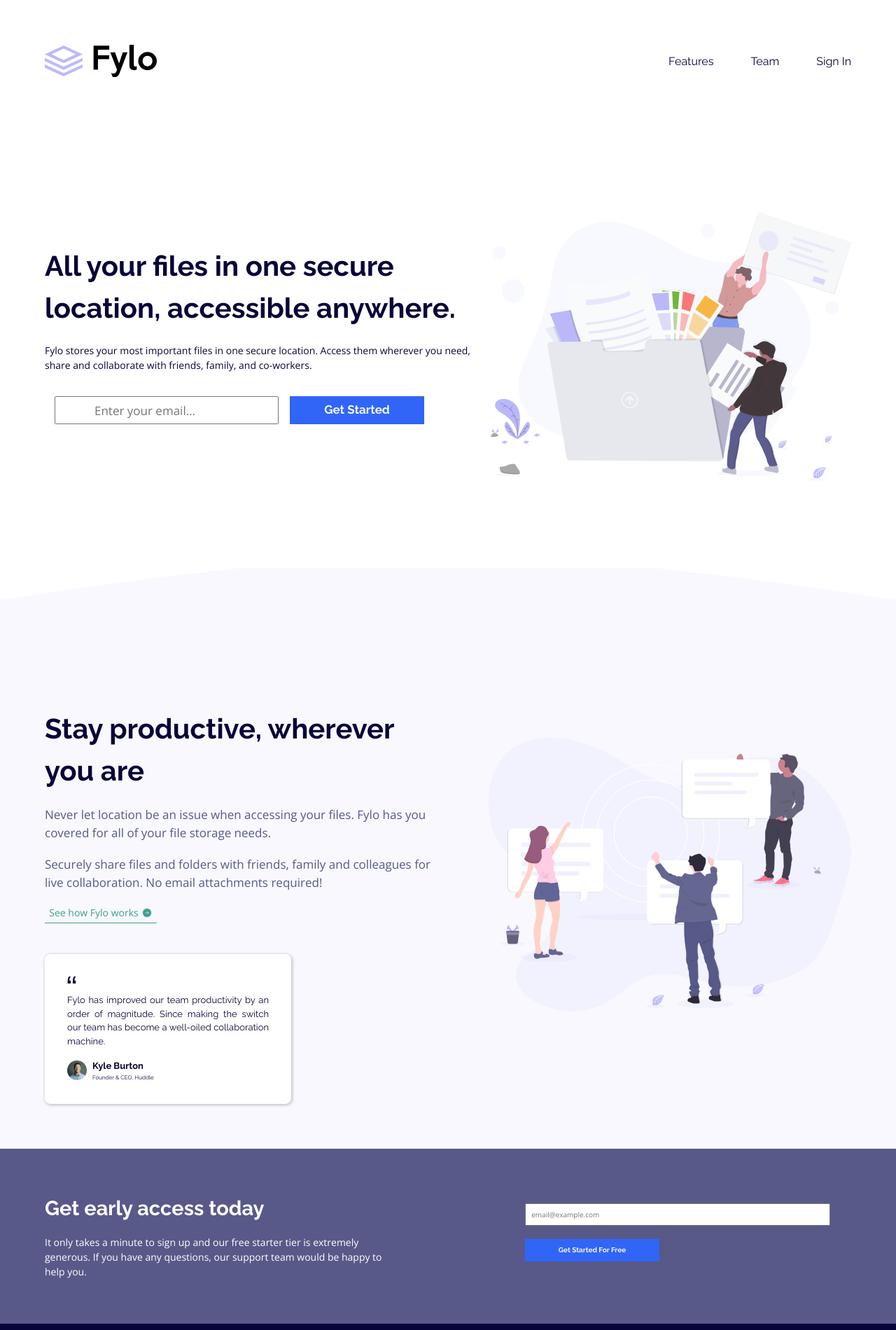
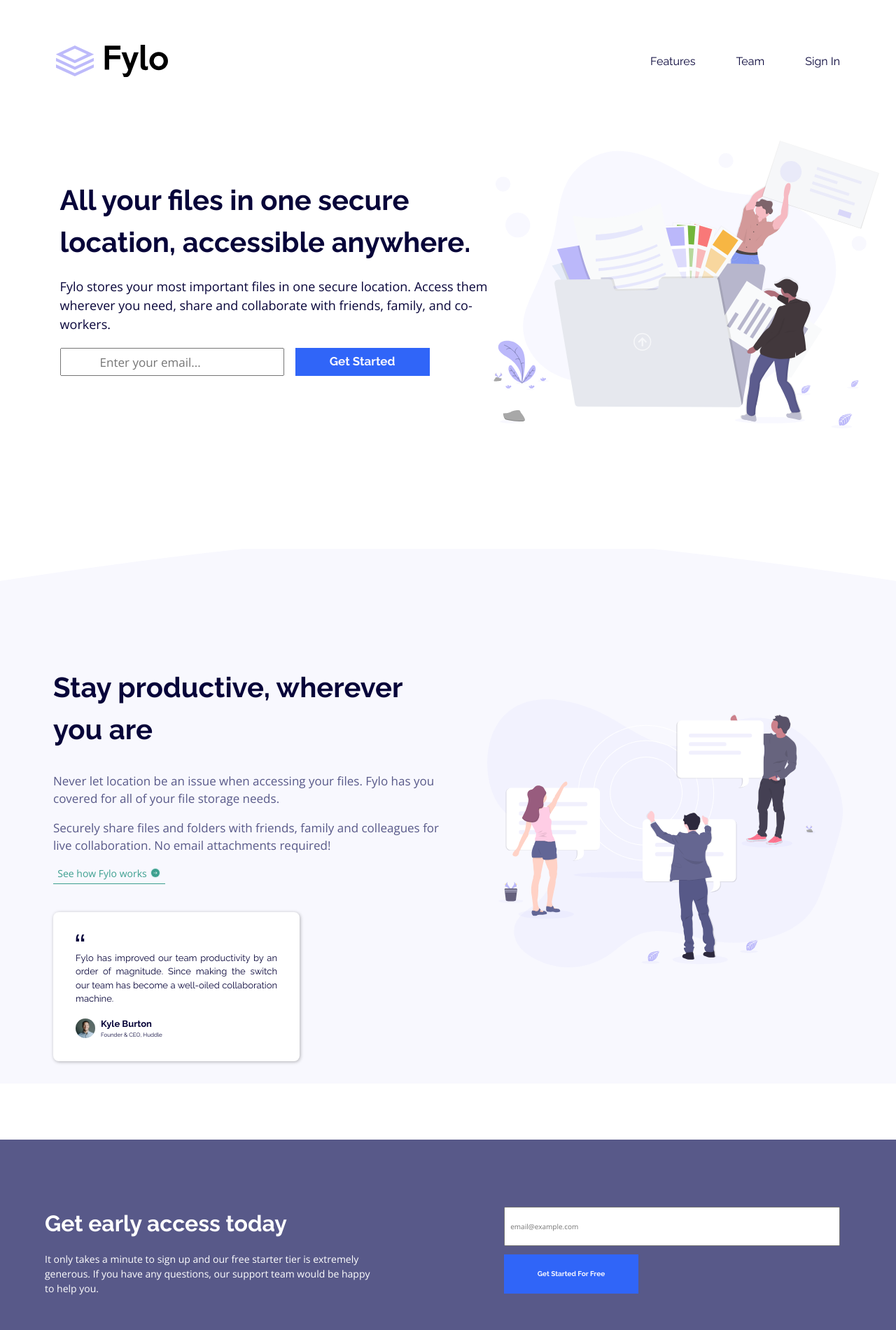
Before and after one commit to felipetn1989/fylo-landing-page-with-two-column-layout-master, a plain HTML site: page index.html in a window 1280 px wide. Shown: the top 1900 px of the page at 70% size. Drawn offline with nearby package versions, Linux system fonts and the light colour scheme.

Commit message:
Update style.css

```diff
--- a/styles/style.css
+++ b/styles/style.css
@@ -374,7 +374,7 @@ ion-icon:hover {
 
 @media screen and (min-width: 60em) {
   header {
-    padding: 4rem;
+    padding: 4rem 5rem 1.125rem;
     font-size: 1rem;
   }
 
@@ -383,7 +383,7 @@ ion-icon:hover {
   }
 
   header a {
-    padding-left: 3rem;
+    padding-left: 3.3125rem;
   }
 
   h1,
@@ -396,13 +396,28 @@ ion-icon:hover {
     flex-direction: row-reverse;
     align-items: center;
     text-align: left;
-    padding: 4rem;
     font-size: 1.0625rem;
+  }
+
+  .card__top img {
+    flex: 1;
   }
 
   .card__top img,
   .card__middle img {
     max-width: 45%;
+  }
+
+  form {
+    padding: unset;
+  }
+
+  .form_top {
+    width: 50%;
+  }
+
+  .form_top p {
+    font-size: 1.125rem;
   }
 
   .form_top form {
@@ -423,7 +438,8 @@ ion-icon:hover {
     align-items: center;
     gap: 3rem;
     text-align: left;
-    padding: 4rem;
+    padding: 2rem 4.75rem;
+    margin-top: 12rem;
   }
 
   .card__middle::before {
@@ -431,7 +447,11 @@ ion-icon:hover {
   }
 
   .card__midle__text {
-    padding-right: 2rem;
+    gap: 1rem;
+  }
+
+  .card__midle__text h2 {
+    margin-bottom: .9375rem;
   }
 
   .card__midle__text p {
@@ -453,14 +473,15 @@ ion-icon:hover {
   }
 
   .bottom_form {
+    margin-top: 5rem;
     grid-template-columns: 1fr 1fr;
     text-align: left;
     column-gap: 10rem;
-    padding: 4rem;
+    padding: 6rem 4rem;
   }
 
   .bottom_form h3 {
-    font-size: 1.8125rem;
+    font-size: 2rem;
   }
 
   .bottom_form button {
@@ -468,7 +489,16 @@ ion-icon:hover {
   }
 
   footer {
-    padding: 4rem;
+    padding: 7.75rem 5rem;
+  }
+
+  #iemail_bottom {
+    height: 3.5rem;
+    width: 30rem;
+  }
+
+  .bottom_button {
+    height: 3.5rem;
   }
 
   .footer__content {
@@ -481,7 +511,7 @@ ion-icon:hover {
 
   ul {
     columns: 2;
-    column-gap: 7rem;
+    column-gap: 11rem;
     padding: 0;
     line-height: normal;
   }
@@ -492,5 +522,6 @@ ion-icon:hover {
 
   .icons {
     place-self: start center;
+    gap: 2rem;
   }
 }
```
